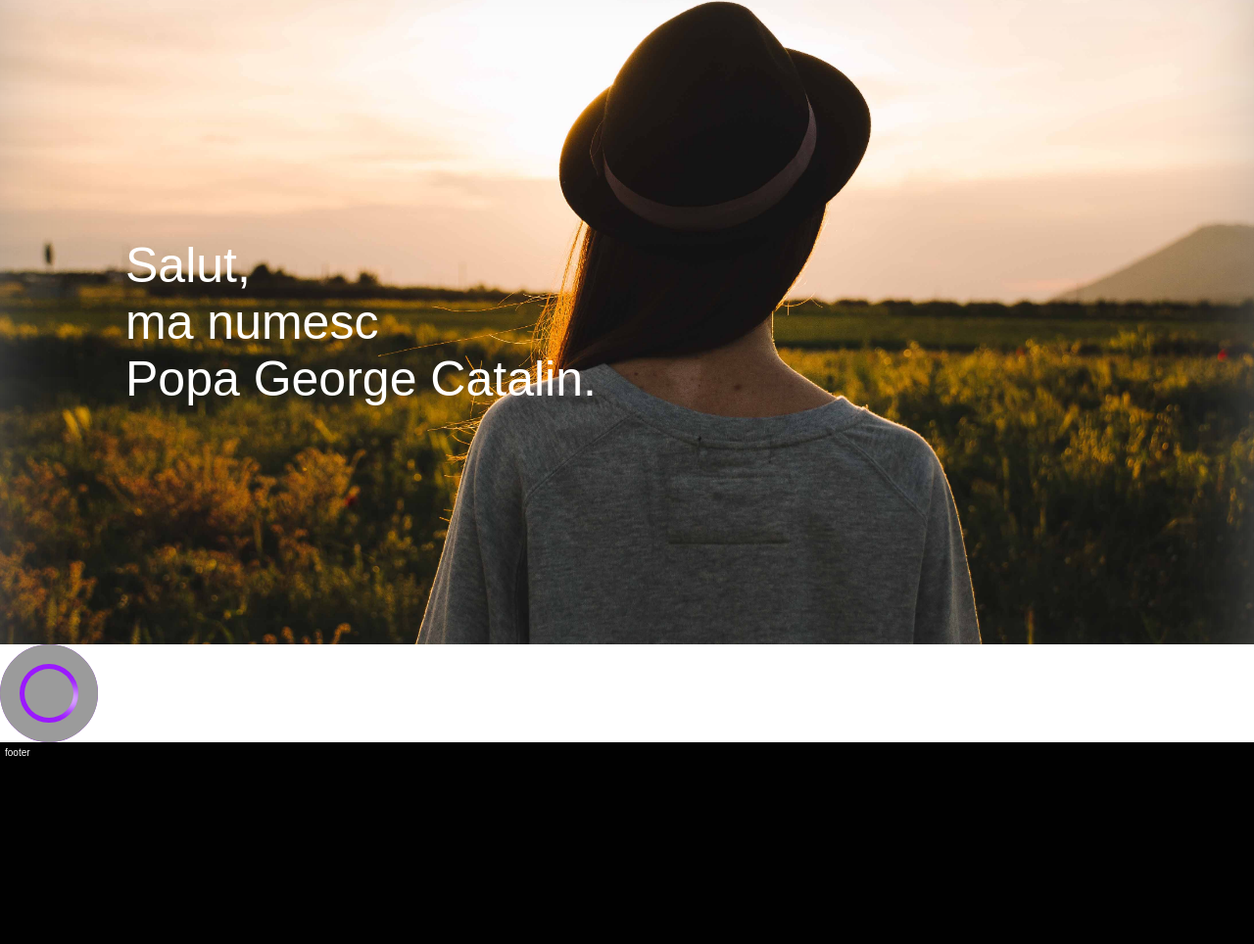
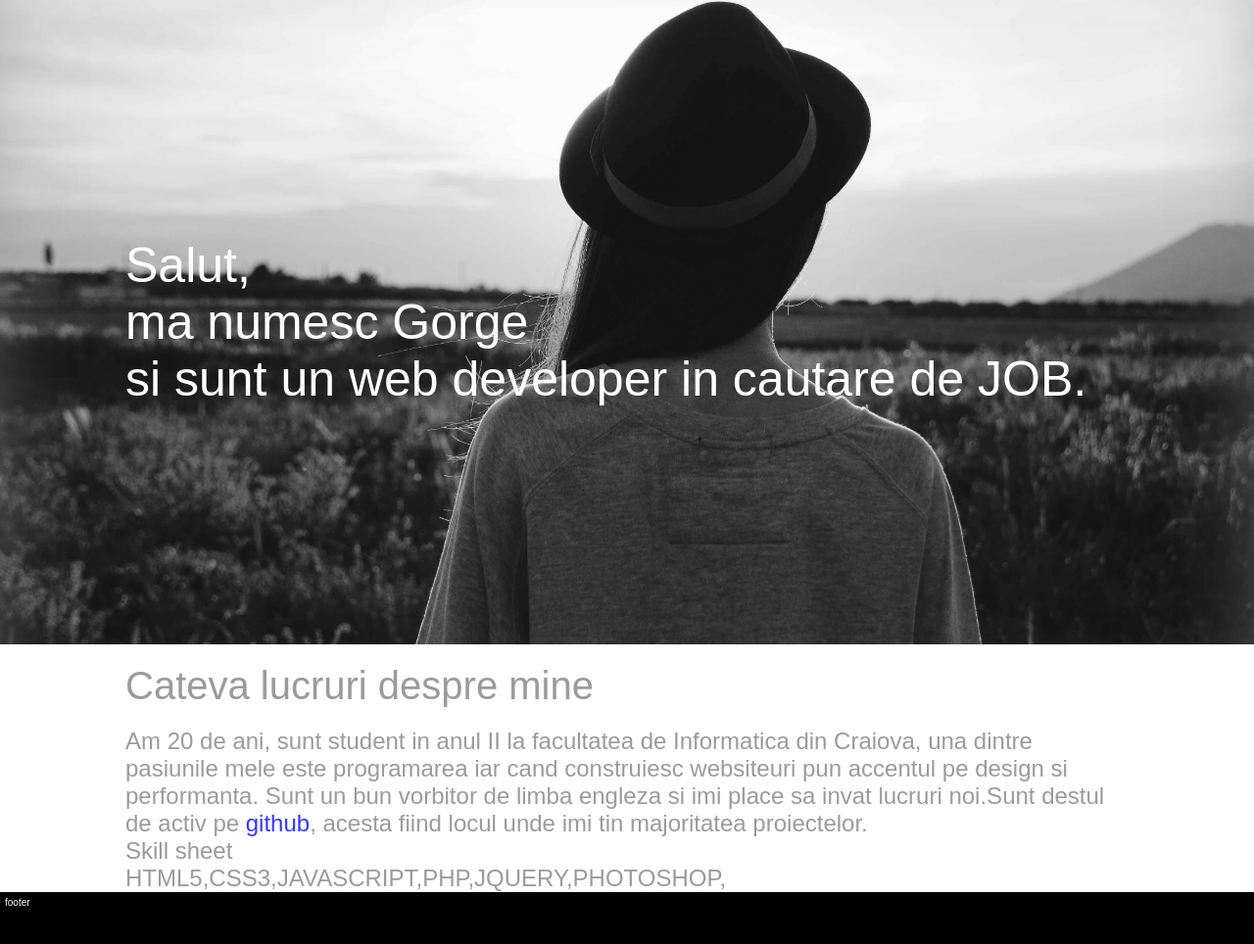
Before and after one commit to jorgecatalin/CV, a plain HTML site: page index.html in a window 1280 px wide. Shown: the part 142-1106 px from the top of the page at 98% size. Drawn offline with Linux system fonts and the light colour scheme; files whose address does not match are found by name.

Commit message:
despre box

```diff
--- a/index.css
+++ b/css/index.css
@@ -40,7 +40,7 @@ html,body{
     height: 100%;
 
 }
-  header{
+.top{
     z-index:2000;
     position:absolute;
     top:0;
@@ -68,11 +68,12 @@ html,body{
 
 
 .indexPrimaPoza{
-  position:relative;
+  display:flex;
   box-shadow: inset  0px 77px 122px -42px rgba(144,144,144,1);
   background-image:url(Poze/index.jpg);
   background-size:cover;
   background-color:rgb(255,255,255);
+  filter:grayscale(100%);
   padding-left:0;
   height:100%;
   width:100%;
@@ -89,7 +90,7 @@ html,body{
   max-width: none;
 }
 
-footer{
+.bottom{
     position:relative;
     left:0;
     right:0;
@@ -99,6 +100,28 @@ footer{
     width:100%;
     height:2000px;
     color:white;
+
+}
+
+
+
+
+.despre{
+  width:80%;
+  padding:0;
+  display:flex;
+  margin:auto;
+  flex-direction:column;
+  color:rgb(155,155,155);
+  font-size:3vh;
+}
+.despre a{
+  display:inline;
+  color:rgb(55,55,255);
+}
+.despre div:nth-child(1){
+  font-size:5vh;
+  padding:20px 20px 20px 0px;
 
 }
 
@@ -116,12 +139,8 @@ footer{
 
 
 
-
-
-
-
-
   .butonCerc{
+    display:none;
     position:relative;
     width:100px;
     height:100px;
--- a/index.html
+++ b/index.html
@@ -4,13 +4,13 @@
 
 
 <title>Popa George Catalin</title>
-<link rel="stylesheet"  href="index.css">
+<link rel="stylesheet"  href="css/index.css">
 
 </head>
 
 <body>
 
-<header>
+<header class="top">
 
 	<div class="meniu">
 		<div>PORTOFOLIU</div>
@@ -22,7 +22,7 @@
 </header>
 
 <div class="indexPrimaPoza" id="indexPrimaPoza"  >
-	<div class="titlu">Salut,<br> ma numesc <br>Popa George Catalin.</div>
+	<div class="titlu">Salut,<br> ma numesc Gorge <br>si sunt un web developer in cautare de JOB.</div>
 </div>
 
 
@@ -37,11 +37,29 @@
 
 </div>
 
+<div class="despre">
+	<div>Cateva lucruri despre mine</div>
+	<div>Am 20 de ani, sunt student in anul II la facultatea de Informatica din Craiova, una dintre pasiunile mele este programarea iar cand construiesc websiteuri pun accentul pe design si performanta. Sunt un bun vorbitor de limba engleza si imi place sa invat lucruri noi.Sunt destul de activ pe <a href="https://github.com/jorgecatalin">github</a>, acesta fiind locul unde imi tin majoritatea proiectelor.</div>
+	<div>Skill sheet</div>
+	<div>
+		HTML5,CSS3,JAVASCRIPT,PHP,JQUERY,PHOTOSHOP,
 
 
 
+	</div>
 
-<footer>
+
+</div>
+
+
+<div class="containerPortofoliu">
+
+
+
+</div>
+
+
+<footer class="bottom">
 	footer
 </footer>
 
```
